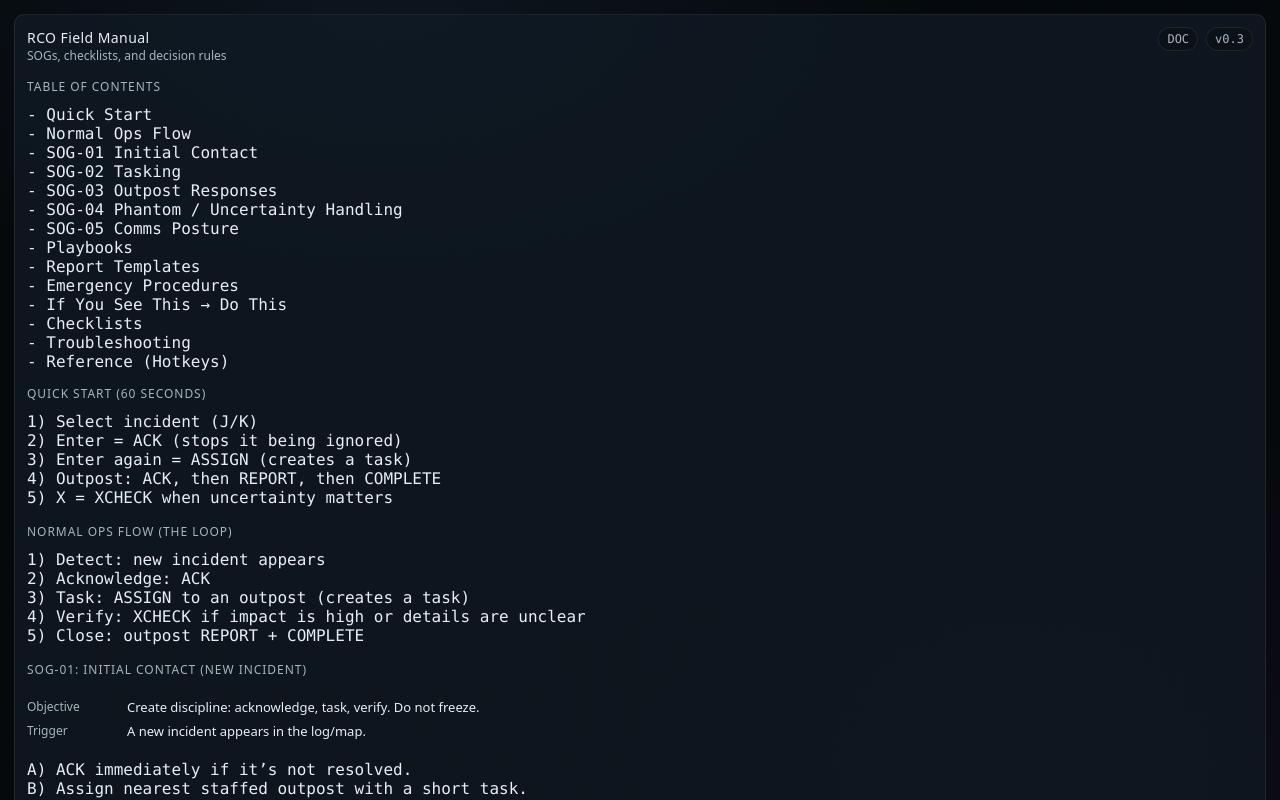
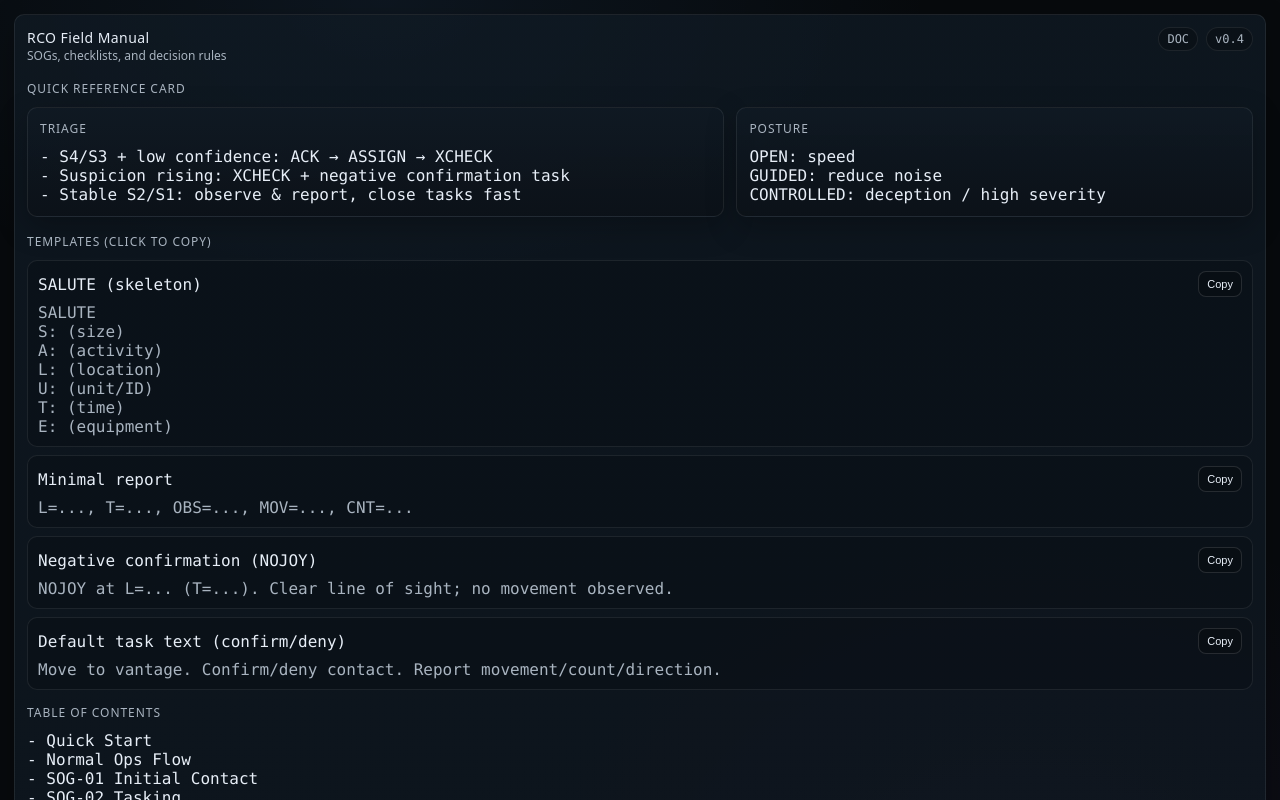
Before and after one commit to SingSongScreamAlong/blacksky-watch, a Next.js app: page /manual in a window 1280 px wide. Shown: the top 800 px of the page. Built offline with nearby package versions, Linux system fonts and the light colour scheme.

Commit message:
feat: manual templates

```diff
--- a/src/app/manual/page.tsx
+++ b/src/app/manual/page.tsx
@@ -1,6 +1,27 @@
 export const runtime = "nodejs";
 
+import ManualClient from "./ui/ManualClient";
+
 export default function ManualPage() {
+  const templates = [
+    {
+      title: "SALUTE (skeleton)",
+      text: "SALUTE\nS: (size)\nA: (activity)\nL: (location)\nU: (unit/ID)\nT: (time)\nE: (equipment)",
+    },
+    {
+      title: "Minimal report",
+      text: "L=..., T=..., OBS=..., MOV=..., CNT=...",
+    },
+    {
+      title: "Negative confirmation (NOJOY)",
+      text: "NOJOY at L=... (T=...). Clear line of sight; no movement observed.",
+    },
+    {
+      title: "Default task text (confirm/deny)",
+      text: "Move to vantage. Confirm/deny contact. Report movement/count/direction.",
+    },
+  ];
+
   return (
     <div className="page">
       <div className="panel">
@@ -11,9 +32,11 @@ export default function ManualPage() {
           </div>
           <div className="chips">
             <span className="chip mono">DOC</span>
-            <span className="chip mono">v0.3</span>
+            <span className="chip mono">v0.4</span>
           </div>
         </div>
+
+        <ManualClient templates={templates} />
 
         <div style={{ marginTop: 14 }}>
           <div className="panelTitle">Table of Contents</div>
--- /dev/null
+++ b/src/app/manual/ui/ManualClient.tsx
@@ -0,0 +1,92 @@
+"use client";
+
+import { useCallback } from "react";
+import { useToast } from "@/lib/useToast";
+
+type Template = {
+  title: string;
+  text: string;
+};
+
+export default function ManualClient({ templates }: { templates: Template[] }) {
+  const toastApi = useToast(1800);
+  const showToast = toastApi.show;
+
+  const copy = useCallback(
+    async (t: string) => {
+      try {
+        if (navigator?.clipboard?.writeText) {
+          await navigator.clipboard.writeText(t);
+        } else {
+          const ta = document.createElement("textarea");
+          ta.value = t;
+          ta.style.position = "fixed";
+          ta.style.left = "-9999px";
+          ta.style.top = "-9999px";
+          document.body.appendChild(ta);
+          ta.focus();
+          ta.select();
+          document.execCommand("copy");
+          document.body.removeChild(ta);
+        }
+        showToast("ok", "Copied");
+      } catch {
+        showToast("err", "Copy failed");
+      }
+    },
+    [showToast]
+  );
+
+  return (
+    <div style={{ marginTop: 16 }}>
+      <div className="panelTitle">Quick Reference Card</div>
+      <div className="grid2">
+        <div className="panel">
+          <div className="panelTitle">Triage</div>
+          <div className="mono">
+            - S4/S3 + low confidence: ACK → ASSIGN → XCHECK
+            <br />
+            - Suspicion rising: XCHECK + negative confirmation task
+            <br />
+            - Stable S2/S1: observe &amp; report, close tasks fast
+          </div>
+        </div>
+        <div className="panel">
+          <div className="panelTitle">Posture</div>
+          <div className="mono">
+            OPEN: speed
+            <br />
+            GUIDED: reduce noise
+            <br />
+            CONTROLLED: deception / high severity
+          </div>
+        </div>
+      </div>
+
+      <div style={{ marginTop: 16 }}>
+        <div className="panelTitle">Templates (click to copy)</div>
+        <div className="list">
+          {templates.map((t) => (
+            <div key={t.title} className="listItemStatic">
+              <div className="row" style={{ justifyContent: "space-between", gap: 12 }}>
+                <div className="mono">{t.title}</div>
+                <button className="btn btnSmall" onClick={() => copy(t.text)}>
+                  Copy
+                </button>
+              </div>
+              <div className="mono muted" style={{ marginTop: 6, whiteSpace: "pre-wrap" }}>
+                {t.text}
+              </div>
+            </div>
+          ))}
+        </div>
+      </div>
+
+      {toastApi.toast && (
+        <div className={`toast ${toastApi.toast.kind}`}>
+          <div className="mono">{toastApi.toast.msg}</div>
+        </div>
+      )}
+    </div>
+  );
+}
```
